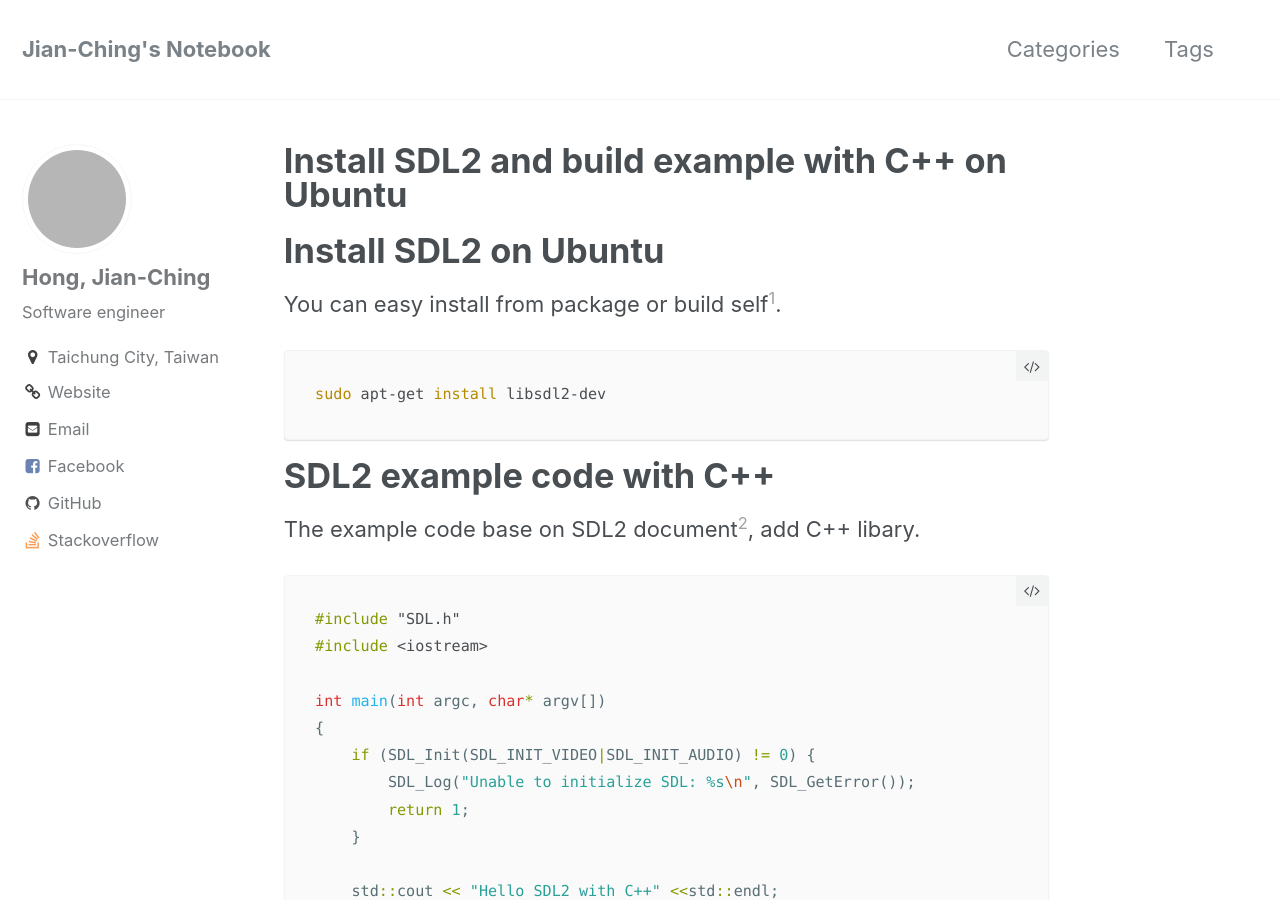
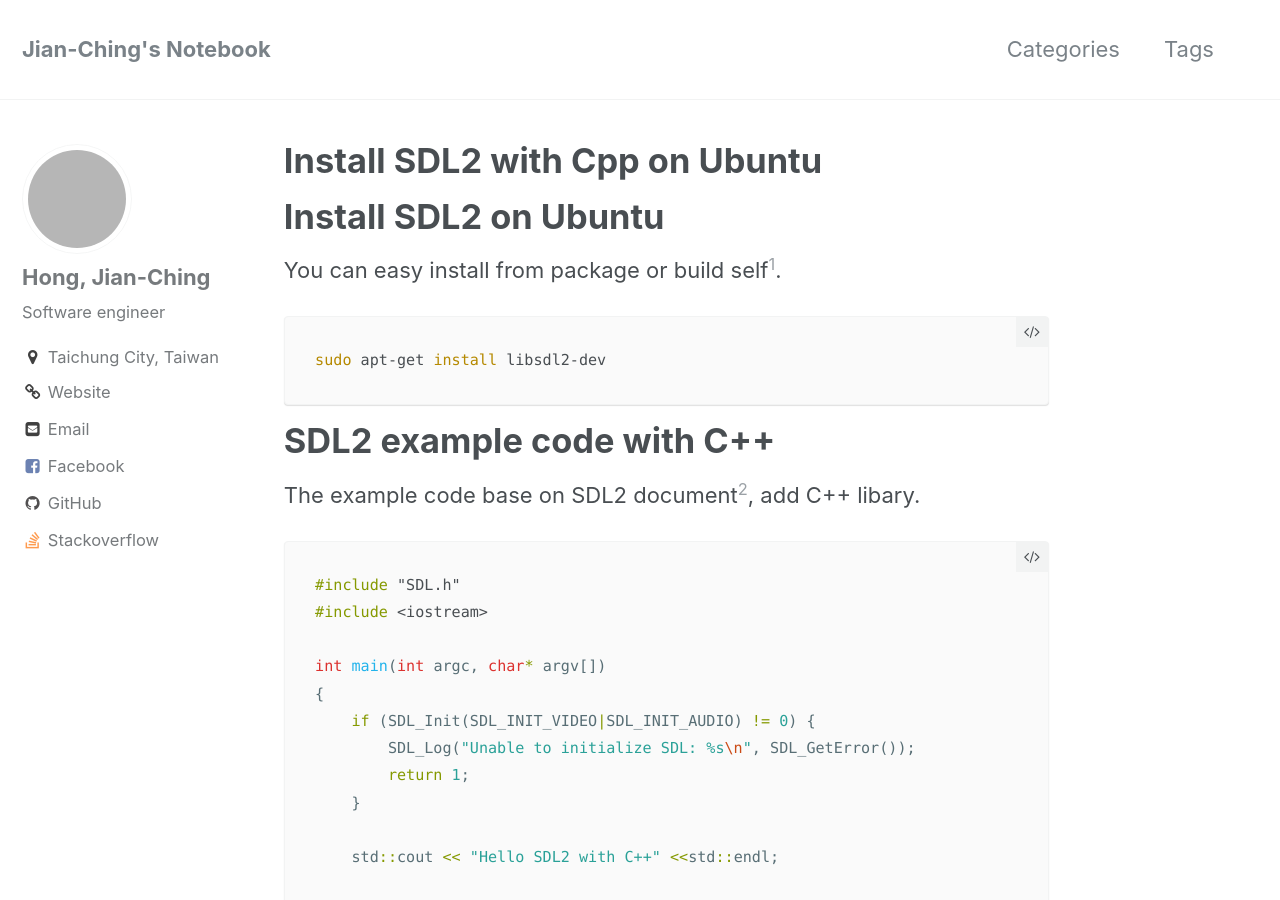
Before and after one commit to allyusd/twblog-source, a Jekyll site: the page built from _posts/2017-04-03-install-sdl2-with-cpp-on-ubuntu.md, in a window 1280 px wide and 900 px high. Built offline with Jekyll 4.4.1, drawn with Linux system fonts in a browser that asks for light colours; comment, search, counter and statistics services are not loaded; grey boxes are pictures that could not be loaded.

Commit message:
post: change name 2017-04-03-install-sdl2-with-cpp-on-ubuntu

```diff
--- a/_posts/2017-04-03-install-sdl2-and-build-example-with-c++-on-ubuntu.md
+++ b/_posts/2017-04-03-install-sdl2-with-cpp-on-ubuntu.md
@@ -1,5 +1,5 @@
 ---
-title: "Install SDL2 and build example with C++ on Ubuntu"
+title: "Install SDL2 with Cpp on Ubuntu"
 tags: post
 ---
 
```
